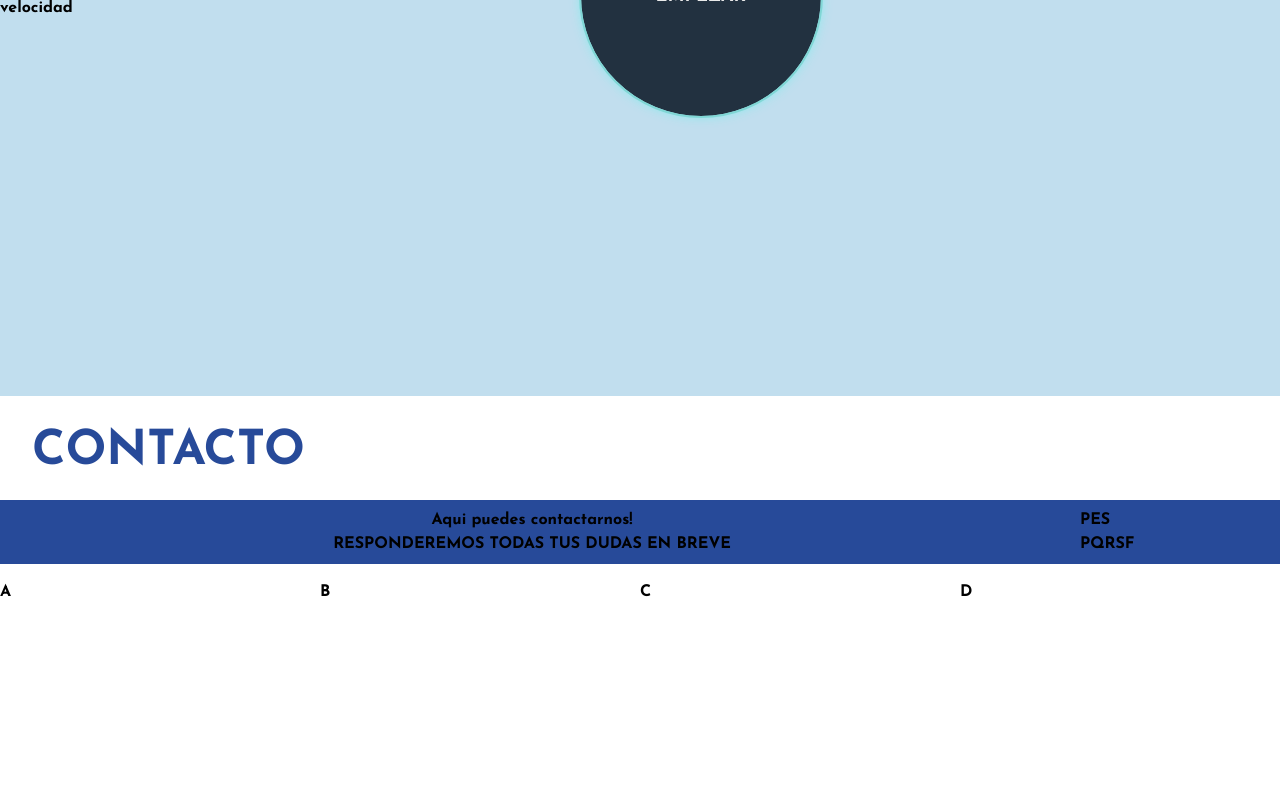
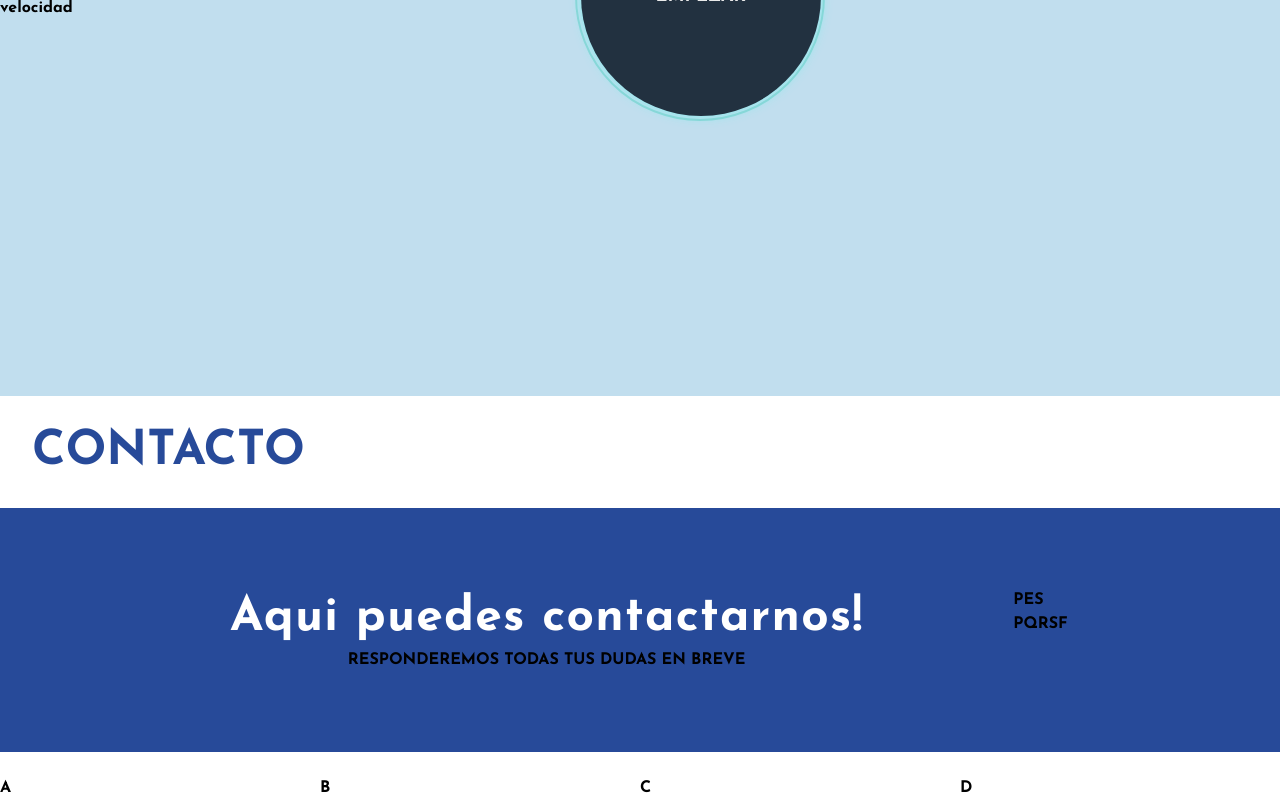
Before and after one commit to labs-company/costanet, a Next.js app: page / in a window 1280 px wide. Shown: the part 2643-3443 px from the top of the page. Before the commit the page ends 3247 px from the top, so only its background shows below. Built offline with nearby package versions, Linux system fonts and the light colour scheme.

Commit message:
diseño & css de la primera seccion #42

```diff
--- a/app/contacto/page.tsx
+++ b/app/contacto/page.tsx
@@ -3,16 +3,19 @@ import Grid from "@mui/material/Unstable_Grid2/Grid2";
 export default function PageContacto() {
   return (
     <>
-      <Grid container spacing={2} sx={{ backgroundColor: "#274A99" }}>
+      <Grid container sx={{ backgroundColor: "#274A99", padding: "5rem" }}>
         <Grid
           xs={10}
           sx={{
             display: "flex",
             flexDirection: "column",
             alignItems: "center",
+            justifyContent: "flex-end",
           }}
         >
-          <h2>Aqui puedes contactarnos!</h2>
+          <h2 className="text-white font-bold text-5xl tracking-wide leading-tight">
+            Aqui puedes contactarnos!
+          </h2>
           <p>RESPONDEREMOS TODAS TUS DUDAS EN BREVE</p>
         </Grid>
         <Grid xs={2}>
```
